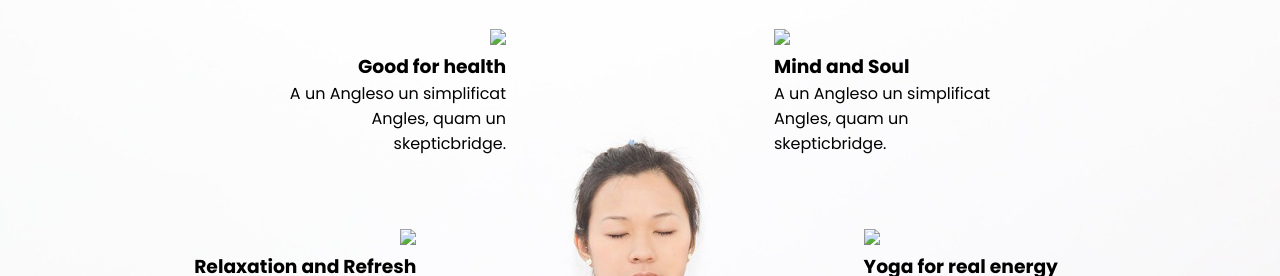
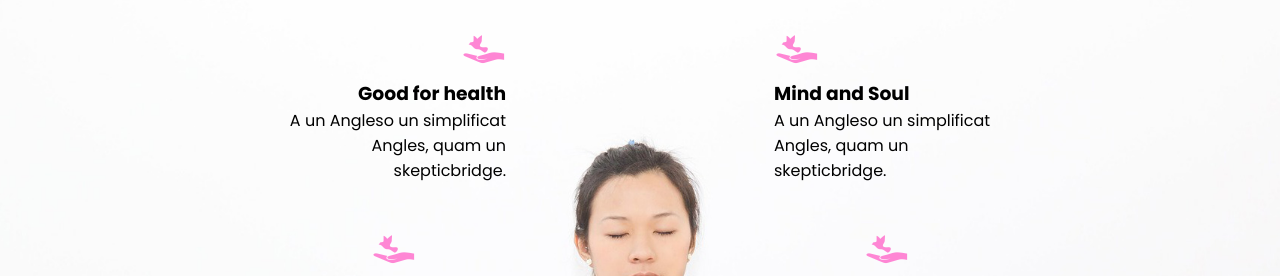
Before and after one commit to HelenOwel/yoga, a plain HTML site: page index.html in a window 1280 px wide. Shown: the part 1757-2033 px from the top of the page. Drawn offline with Linux system fonts and the light colour scheme; files whose address does not match are found by name.

Commit message:
add image

```diff
--- a/index.html
+++ b/index.html
@@ -53,7 +53,7 @@
             <p>Necessi uniform grammatica, pronunciation sommun paroles, quande li coalingue regulari coalescent lingues.</p>
         </div>
         <div class="coll">
-            <img src="../week1/img/the-best-class-yoga.jpg">
+            <img src="./img/the-best-class-yoga.jpg">
         </div>
     </div>
    </section>
@@ -62,25 +62,25 @@
     <p class="pra">At solmen li esser necessi grammatica, pronunciation</p>
     <div class="cont">
         <div class="yog1">
-            <img src="../week1/img/mind-soul.png" >
+            <img src="./img/mind-soul.png" >
             <h3>Mind and Soul</h3>
             <p>A un Angleso un simplificat Angles, quam un</p>
             <p>skepticbridge.</p><br>
         </div>
         <div class="yog2">
-            <img src="../week1/img/mind-soul.png" >
+            <img src="./img/mind-soul.png" >
             <h3>Good for health</h3>
             <p>A un Angleso un simplificat Angles, quam un</p>
             <p>skepticbridge.</p><br>
         </div>
         <div class="yog3">
-            <img src="../week1/img/mind-soul.png" >
+            <img src="./img/mind-soul.png" >
             <p><h3>Relaxation and Refresh</h3></p>
             <p>A un Angleso un simplificat Angles, quam un</p>
             <p>skepticbridge.</p><br>
         </div>
         <div class="yog4">
-            <img src="../week1/img/mind-soul.png" >
+            <img src="./img/mind-soul.png" >
             <h3>Yoga for real energy</h3>
             <p>A un Angleso un simplificat Angles, quam un</p>
             <p>skepticbridge.</p><br>
```
